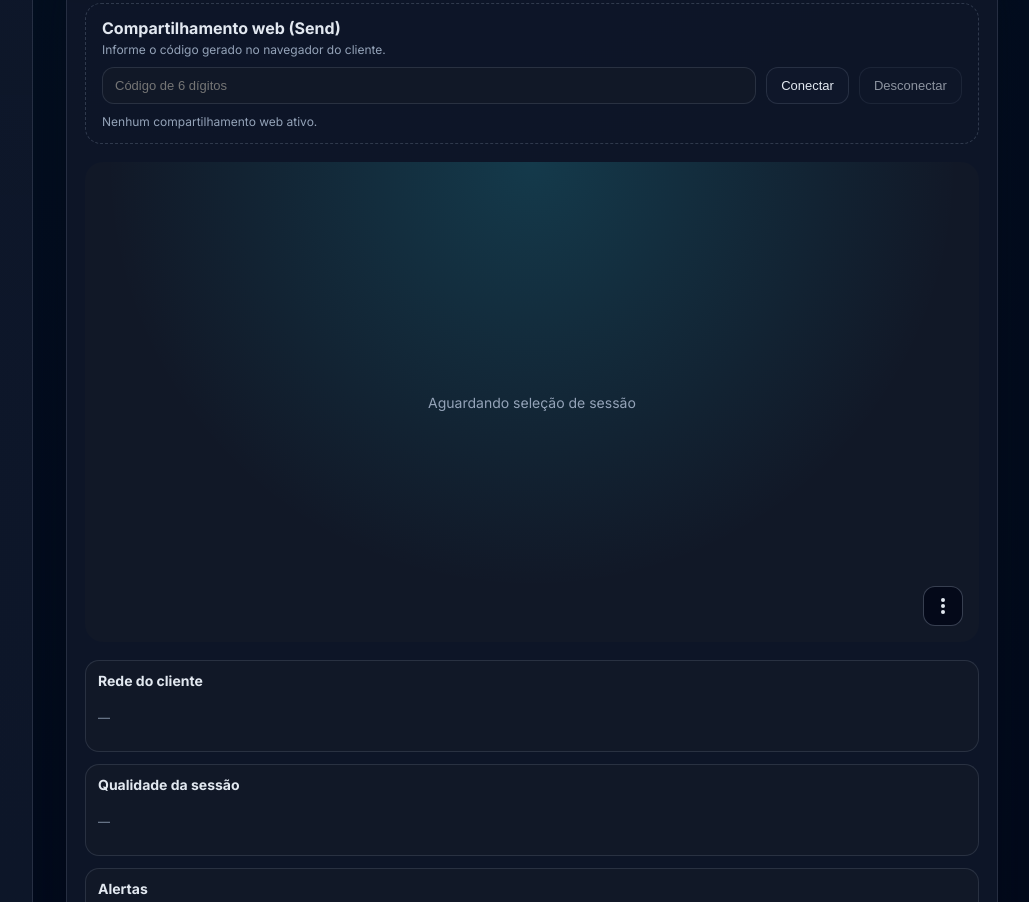
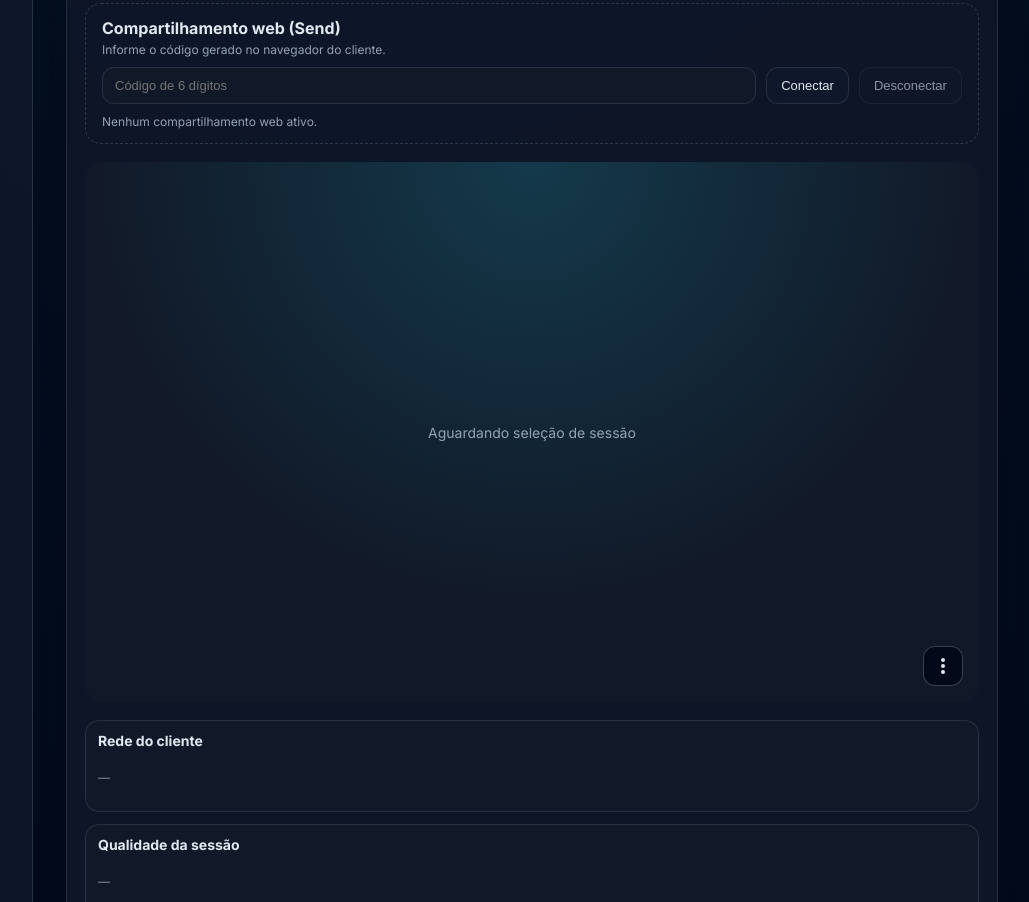
Before and after one commit to isacxavier/suporte-x-servidor, a website: page web/public/central.html in a window 1280 px wide. Shown: the part 454-1356 px from the top of the page, without its empty margins (249-1278 px from the left). Drawn offline with nearby package versions, Linux system fonts and the light colour scheme; no server answers.

Commit message:
Aumenta área do compartilhamento web

```diff
--- a/web/public/central.css
+++ b/web/public/central.css
@@ -755,9 +755,9 @@ body {
   border-radius: 18px;
   overflow: visible;
   background: radial-gradient(circle at top, rgba(34, 211, 238, 0.18), transparent 65%), var(--surface-strong);
-  min-height: 320px;
-  height: clamp(320px, 60vh, 640px);
-  max-height: calc(100vh - 320px);
+  min-height: 420px;
+  height: clamp(420px, 72vh, 760px);
+  max-height: calc(100vh - 260px);
   z-index: 1;
 }
 
```
